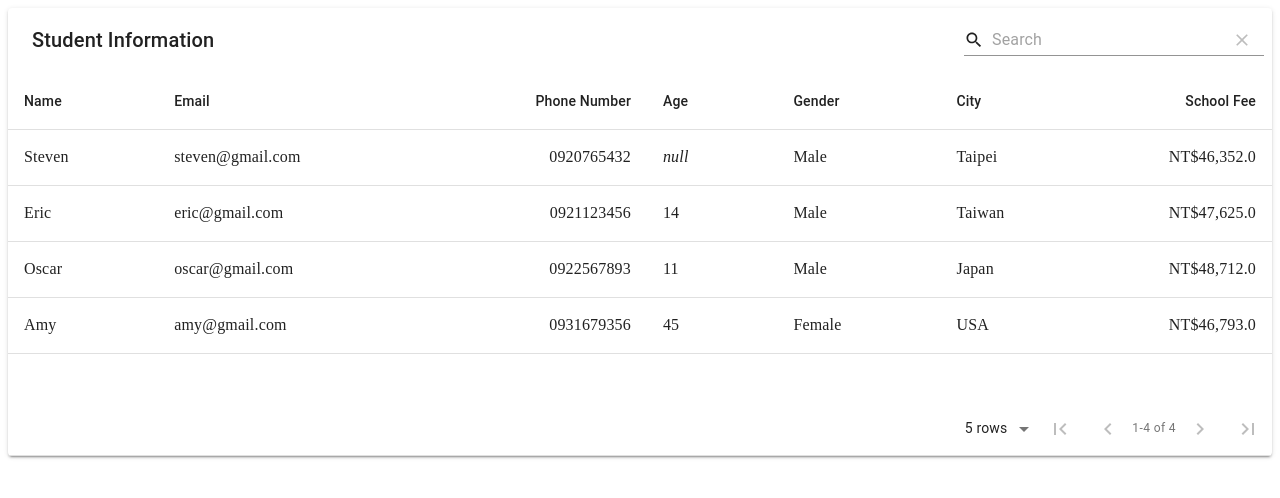
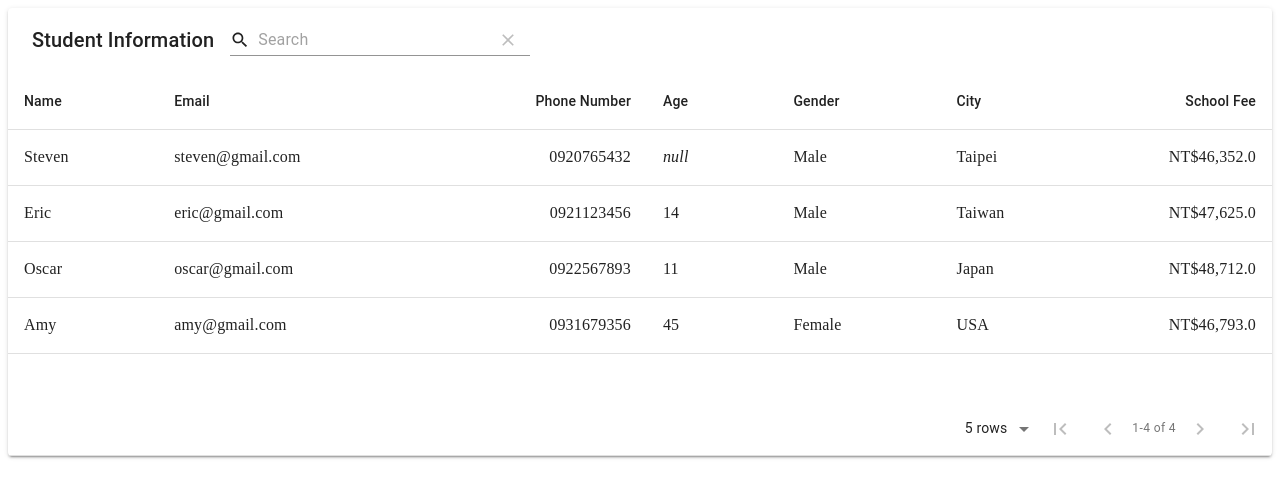
Before and after one commit to pluto123/material_table, a React (Create React App) app: page / in a window 1280 px wide. Shown: the top 498 px of the page. Built offline with nearby package versions, Linux system fonts and the light colour scheme.

Commit message:
調整搜尋欄位位置

```diff
--- a/src/App.js
+++ b/src/App.js
@@ -69,7 +69,8 @@ function App() {
         options={{
           sorting: true,
           search: true,
-          //searchText: "steven"
+          //searchText: "steven",
+          searchFieldAlignment: "left"
         }}
       />
     </div>
```
